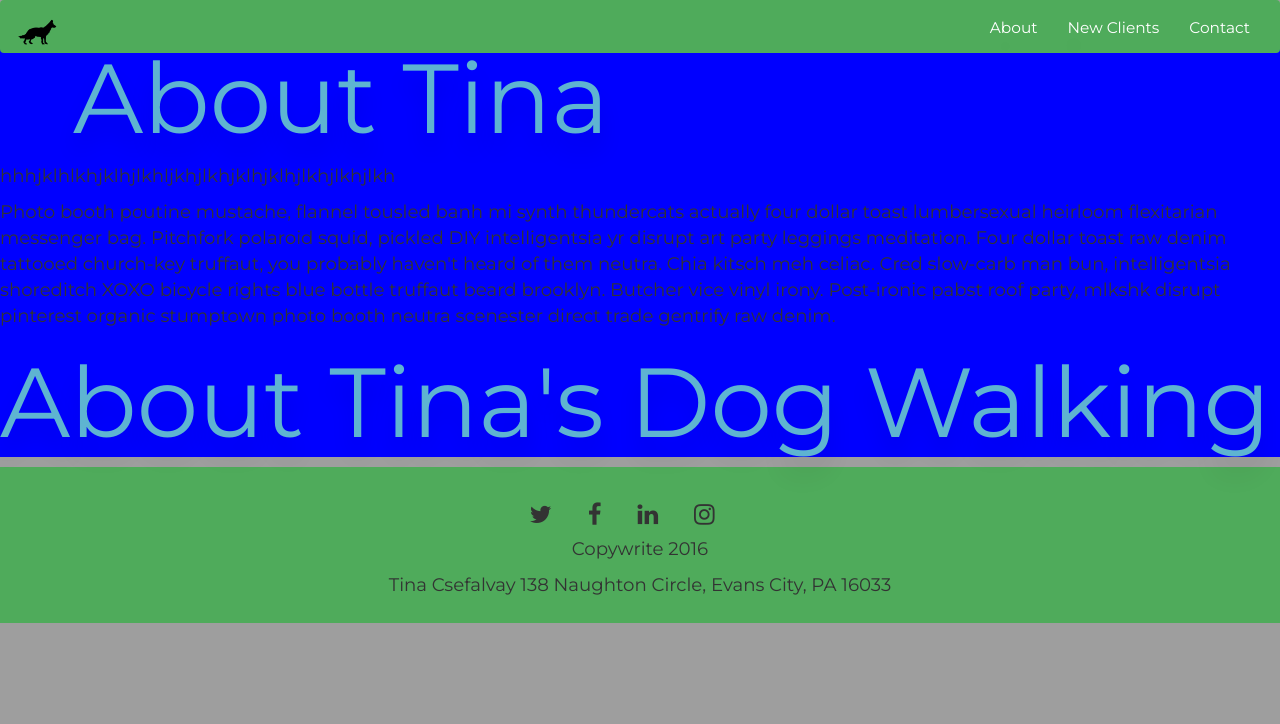
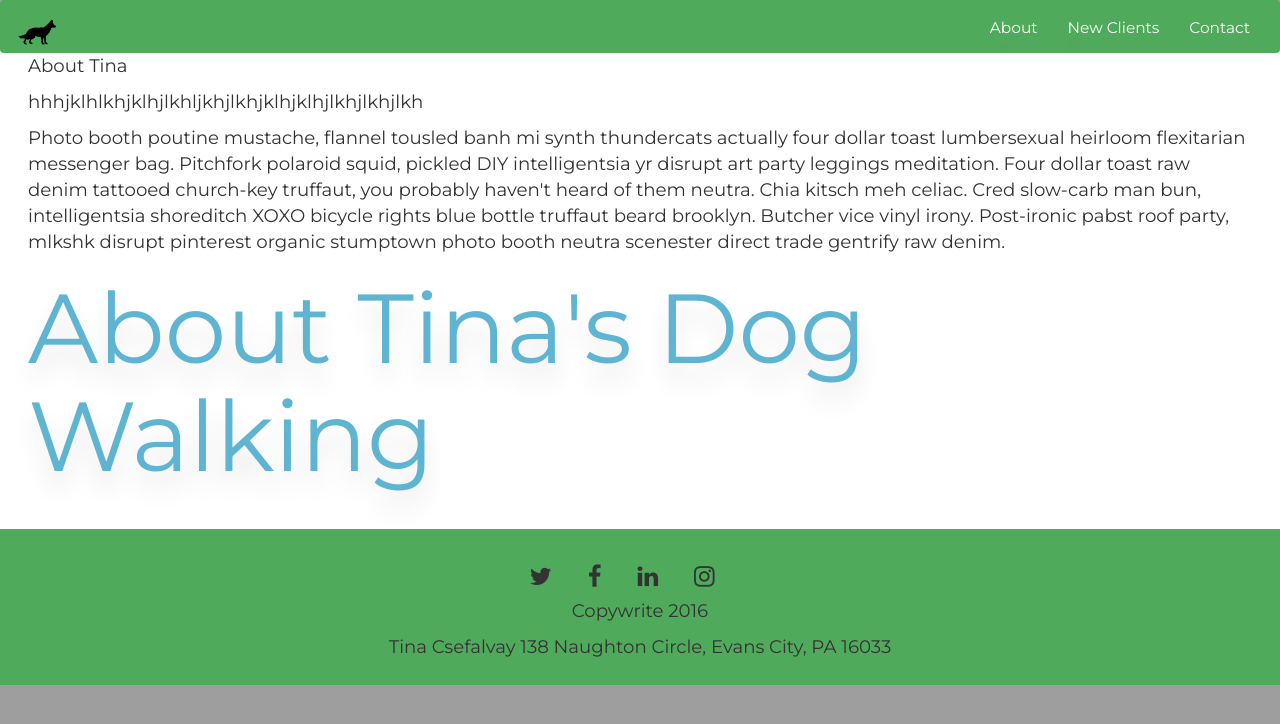
Before and after one commit to kalenenc/dog-website, a Jekyll site: the page built from about.html, in a window 1280 px wide. Shown: the top 724 px of the page. Built offline with Jekyll 4.4.1, drawn with Linux system fonts in a browser that asks for light colours; nearby versions of some CDN libraries; some web fonts are replaced.

```diff
--- a/_config.yml
+++ b/_config.yml
@@ -1,8 +1,8 @@
 name: "Tina's Dog Walking"
 description: "Something descriptive here"
 
+# url: "http://127.0.0.1:4000/"
 url: "http://kalenenc.github.io/dog-website/"
-baseurl: /
 
 #paginate: 10
 
--- a/_includes/header.html
+++ b/_includes/header.html
@@ -9,7 +9,7 @@
           <span class="icon-bar"></span>
           <span class="icon-bar"></span>
         </button>
-        <a class="navbar-brand" href="{{site.url}}/index.html"><img class ="german-shepherd" src="{{site.url}}/photos/german-shepherd.png"></a>
+        <a class="navbar-brand" href="{{site.url}}/index"><img class ="german-shepherd" src="{{site.url}}/photos/german-shepherd.png"></a>
       </div>
       <!-- Collect the nav links, forms, and other content for toggling -->
       <div class="collapse navbar-collapse" id="bs-example-navbar-collapse-1">
--- a/about.html
+++ b/about.html
@@ -3,7 +3,7 @@ layout: default
 ---
 
 <div id="about-white">
-	<h1>About Tina</h1>
+	<p>About Tina</p>
 	<p>hhhjklhlkhjklhjlkhljkhjlkhjklhjklhjlkhjlkhjlkh</p>
 	<p>Photo booth poutine mustache, flannel tousled banh mi synth thundercats actually four dollar toast lumbersexual heirloom flexitarian messenger bag. Pitchfork polaroid squid, pickled DIY intelligentsia yr disrupt art party leggings meditation. Four dollar toast raw denim tattooed church-key truffaut, you probably haven't heard of them neutra. Chia kitsch meh celiac. Cred slow-carb man bun, intelligentsia shoreditch XOXO bicycle rights blue bottle truffaut beard brooklyn. Butcher vice vinyl irony. Post-ironic pabst roof party, mlkshk disrupt pinterest organic stumptown photo booth neutra scenester direct trade gentrify raw denim.</p>
 
--- a/config_dev.yml
+++ /dev/null
@@ -1 +0,0 @@
-url: http://locahost:4000
--- a/css/main.css
+++ b/css/main.css
@@ -194,6 +194,7 @@ p {
 
 /*---------About Page-------------*/
 #about-white {
-	background-color:blue;
+	background-color:white;
 	margin-top:-2em;
+	padding:2em;
 }
```
